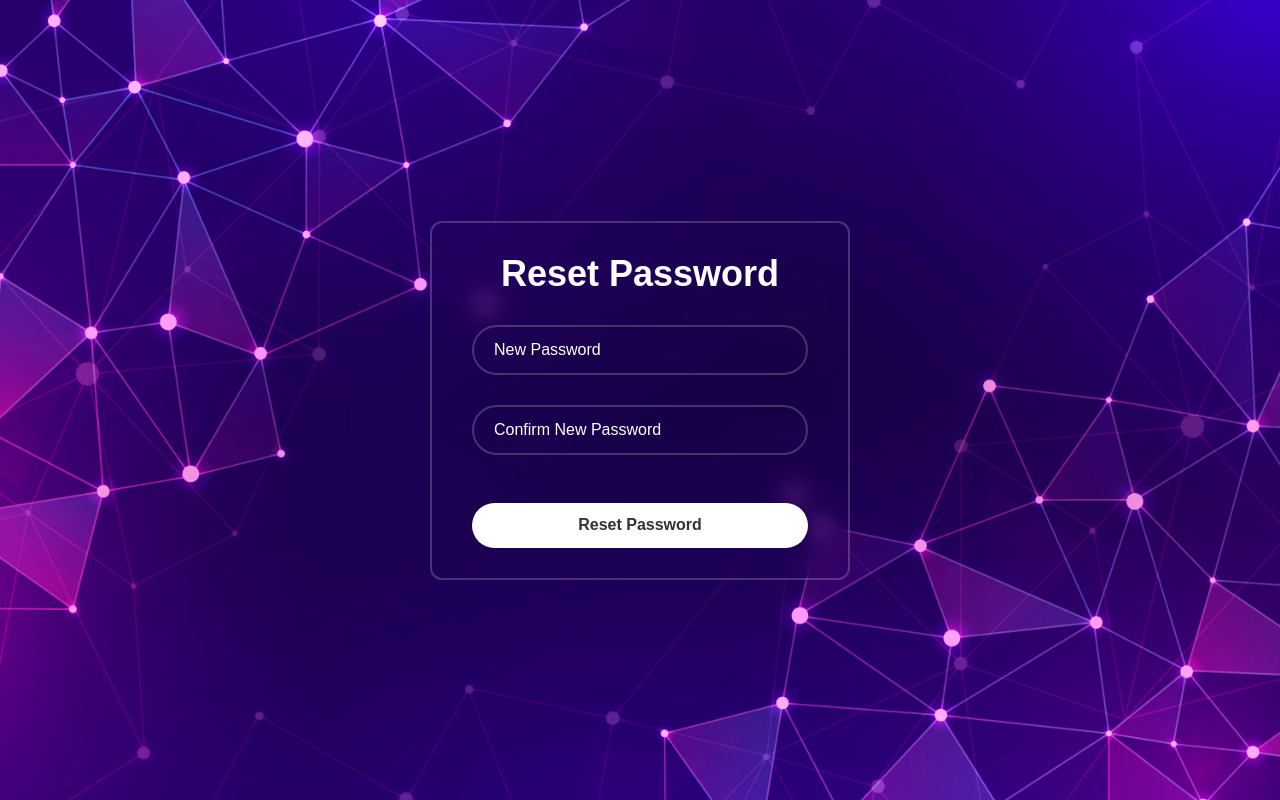
After one commit to aakash1v/Team1, a Flask app: page /reset_password in a window 1280 px wide. The commit adds this page. Run offline with Flask 3, Linux system fonts and the light colour scheme.

Commit message:
forget password done

```diff
--- a/main.py
+++ b/main.py
@@ -26,14 +26,6 @@ class Users(db.Model):
     DOB = db.Column(db.Date, nullable=True)
     Role = db.Column(db.String(50), nullable=True)
     PhoneNumber = db.Column(db.String(15), unique=True, nullable=True)
-
-# OTP generation and setting in session
-def generate_otp(username):
-    generated_otp = random.randint(100000, 999999)
-    session['otp'] = generated_otp
-    session['otp_expiry'] = (datetime.now() + timedelta(minutes=5)).isoformat()  # Expires in 5 minutes
-    session['user'] = username
-    return session['otp']
 
 def send_otp_email(email, otp):
     sender_email = 'examplenamez543@gmail.com'
@@ -102,7 +94,10 @@ def login():
 
         if user and pw.verify_password(password,user.Password.encode('utf-8')):
             session.pop('error_message', None)  # Clear any previous error messages
-            otp = generate_otp(username)
+            otp = random.randint(100000, 999999)
+            session['otp'] = otp
+            session['otp_expiry'] = (datetime.now() + timedelta(minutes=5)).isoformat()
+            session['user'] = username
             send_otp_email(user.Email, otp)
 
             return redirect(url_for('verify_otp'))
@@ -115,45 +110,97 @@ def login():
     error_message = session.pop('error_message', None)
     return render_template('login.html', error_message=error_message)
 
+@app.route('/forgot_password', methods=['GET', 'POST'])
+def forgot_password():
+    if request.method == 'POST':
+        email = request.form['email']
 
+        # Check if email exists in the database
+        user = Users.query.filter_by(Email=email).first()
+        if not user:
+            session['error_message'] = 'Email not found.'
+            return redirect(url_for('forgot_password'))
+
+        # Generate OTP and store it in session
+        otp = random.randint(100000, 999999)
+        session['reset_otp'] = otp
+        session['reset_email'] = email
+        session['reset_otp_expiry'] = (datetime.now() + timedelta(minutes=5)).isoformat()
+
+        # Send OTP using existing function
+        send_otp_email(email, otp)
+        return redirect(url_for('verify_otp'))
+
+    error_message = session.pop('error_message', None)
+    return render_template('forgot_password.html', error_message=error_message)
+
+@app.route('/reset_password', methods=['GET', 'POST'])
+def reset_password():
+    if request.method == 'POST':
+        new_password = request.form['new_password']
+        confirm_password = request.form['confirm_password']
+
+        if new_password != confirm_password:
+            session['error_message'] = 'Passwords do not match.'
+            return redirect(url_for('reset_password'))
+
+        email = session.get('reset_email')
+        if not email:
+            return jsonify({'error': 'Session expired. Start the process again.'}), 400
+
+        # Update the password in the database
+        user = Users.query.filter_by(Email=email).first()
+        if not user:
+            return jsonify({'error': 'User not found.'}), 404
+
+        hashed_password = pw.hash_password(new_password)
+        user.Password = hashed_password.decode('utf-8')
+        db.session.commit()
+
+        session.pop('reset_email')
+        return jsonify({'message': 'Password reset successfully!'}), 200
+
+    error_message = session.pop('error_message', None)
+    return render_template('reset_password.html', error_message=error_message)
+
+
+# Verify OTP route
 # Verify OTP route
 @app.route('/verify_otp', methods=['GET', 'POST'])
 def verify_otp():
     if request.method == 'POST':
         entered_otp = request.form['otp']
+
+        # Check for OTP context: login or password reset
         if 'otp' in session and 'otp_expiry' in session:
+            # Login OTP verification
             otp_expiry = datetime.fromisoformat(session['otp_expiry'])
             if datetime.now() < otp_expiry and int(entered_otp) == session['otp']:
                 session.pop('otp')
                 session.pop('otp_expiry')
                 return jsonify({'message': 'Successfully logged in to your account!'}), 201
             else:
-                session['error_message'] = 'Invalid or expired OTP.'
-        return redirect(url_for('verify_otp'))
+                session['error_message'] = 'Invalid or expired OTP for login.'
+                return redirect(url_for('verify_otp'))
+
+        elif 'reset_otp' in session and 'reset_otp_expiry' in session:
+            # Password reset OTP verification
+            reset_otp_expiry = datetime.fromisoformat(session['reset_otp_expiry'])
+            if datetime.now() < reset_otp_expiry and int(entered_otp) == session['reset_otp']:
+                session.pop('reset_otp')
+                session.pop('reset_otp_expiry')
+                return redirect(url_for('reset_password'))  # Proceed to password reset
+
+            else:
+                session['error_message'] = 'Invalid or expired OTP for password reset.'
+                return redirect(url_for('verify_otp'))
+
+        else:
+            session['error_message'] = 'OTP context not found.'
+            return redirect(url_for('verify_otp'))
 
     error_message = session.pop('error_message', None)
     return render_template('verify_otp.html', error_message=error_message)
-
-
-@app.route('/resend_otp', methods=['POST'])
-def resend_otp():
-    if 'user' in session:
-        username = session['user']
-        user = Users.query.filter_by(UserName=username).first()
-        if user:
-            # Generate a new OTP
-            otp = random.randint(100000, 999999)
-            session['otp'] = otp
-            session['otp_expiry'] = (datetime.now() + timedelta(minutes=5)).isoformat()
-            send_otp_email(user.Email, otp)
-            session['error_message'] = 'A new OTP has been sent to your email.'
-        else:
-            session['error_message'] = 'User not found. Please log in again.'
-    else:
-        session['error_message'] = 'Session expired. Please log in again.'
-
-    return redirect(url_for('verify_otp'))
-
 
 # Initialize database tables
 with app.app_context():
--- a/templates/login.html
+++ b/templates/login.html
@@ -27,7 +27,7 @@
             <br>
             <div class="remember-forgot">
             <label><input type="checkbox">Remember Me</label>
-            <a href="#">Forgot Password</a>
+            <a href="/forgot_password">Forgot Password</a>
             </div>
             <button type="submit" class="btn">Login</button>
             <div class="register-link">
--- /dev/null
+++ b/templates/reset_password.html
@@ -0,0 +1,27 @@
+<!DOCTYPE html>
+<html lang="en">
+<head>
+    <meta charset="UTF-8">
+    <meta name="viewport" content="width=device-width, initial-scale=1.0">
+    <title>Reset Password | Ludiflex</title>
+    <link rel="stylesheet" href="../static/login.css">
+</head>
+<body>
+    <div class="wrapper">
+        <form action="/reset_password" method="POST">
+            <h1>Reset Password</h1>
+            <div class="input-box">
+                <input type="password" placeholder="New Password" name="new_password" required>
+            </div>
+            <div class="input-box">
+                <input type="password" placeholder="Confirm New Password" name="confirm_password" required>
+            </div>
+            {% if error_message %}
+                <p style="color: red;">{{ error_message }}</p>
+            {% endif %}
+            <br>
+            <button type="submit" class="btn">Reset Password</button>
+        </form>
+    </div>
+</body>
+</html>
```
Also changed, not shown: templates/forgot_password.html (added, +24 -0 lines), instance/mydatabase.db.
